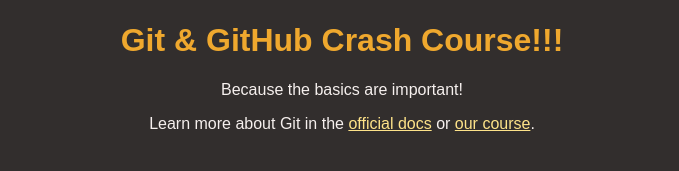
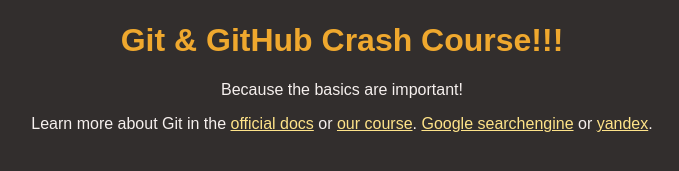
Before and after one commit to RomaDev111/github-crash-course, a plain HTML site: page index.html in a window 1280 px wide. Shown: the part 147-318 px from the top of the page, without its empty margins (298-977 px from the left). Drawn offline with Linux system fonts and the light colour scheme.

Commit message:
Saved changes

```diff
--- a/index.html
+++ b/index.html
@@ -19,6 +19,8 @@
           Learn more about Git in the
           <a href="https://git-scm.com/book/en/v2">official docs</a> or
           <a href="https://acad.link/git">our course</a>.
+          <a href="https://google.com">Google searchengine</a> or
+          <a href="https://yandex.ru">yandex</a>.
         </p>
       </section>
     </main>
```
